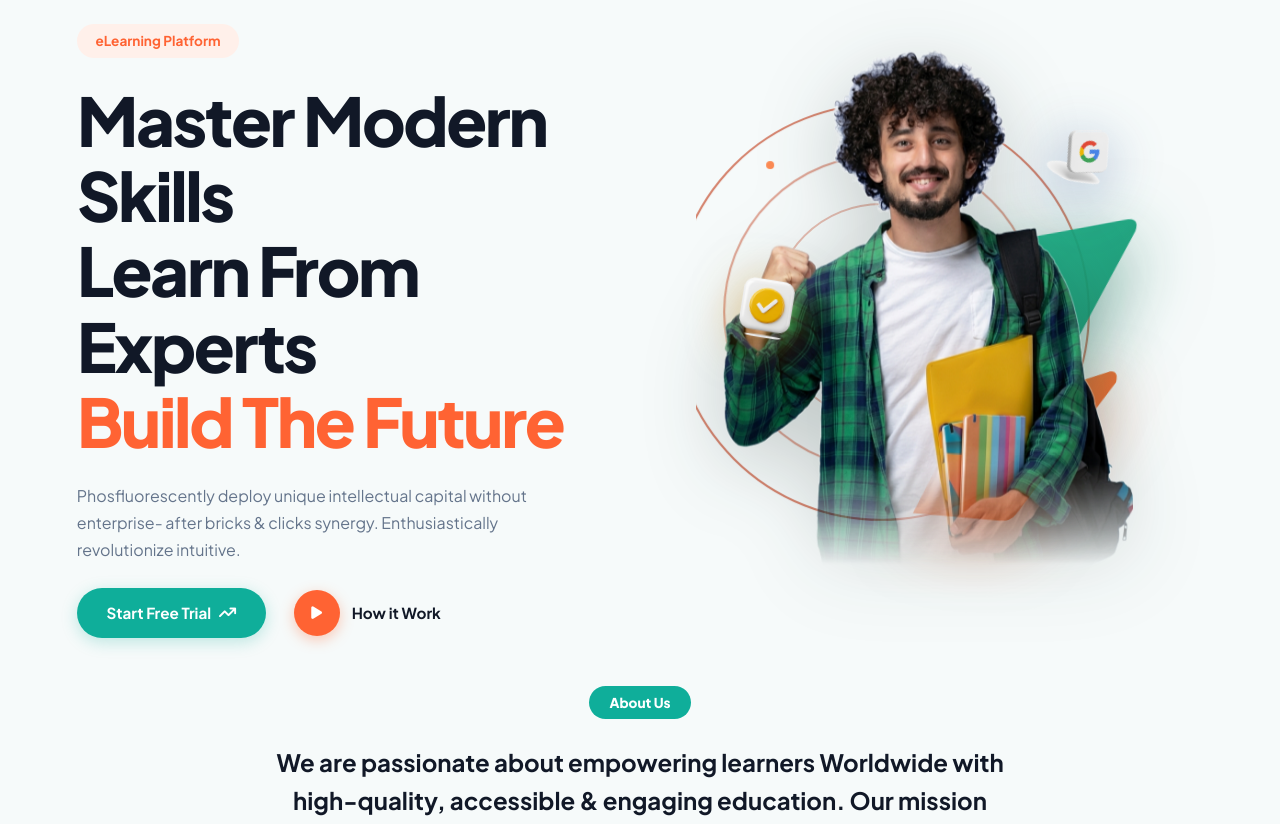
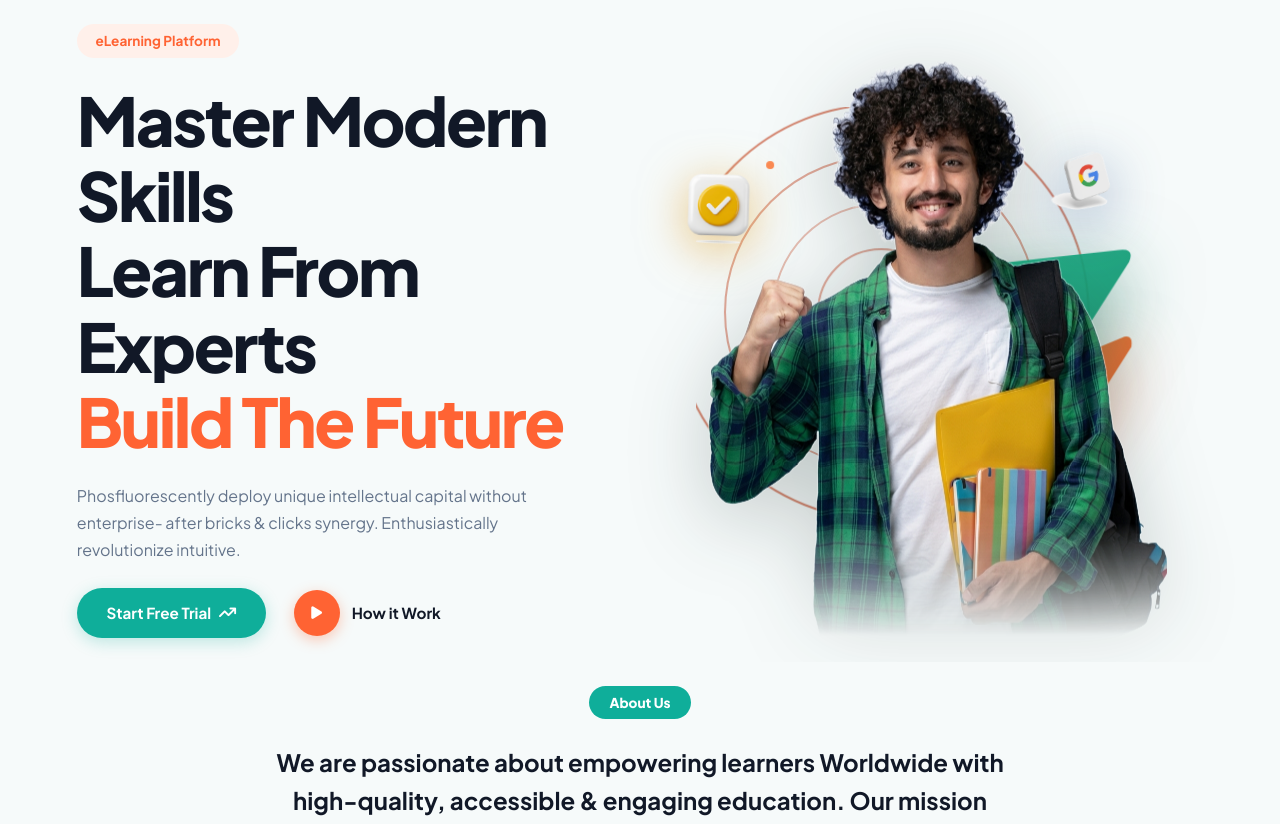
Before and after one commit to saidurrahmanmisket/devskill-lms, a Django app: page / in a window 1280 px wide. Shown: the part 87-911 px from the top of the page. Run offline with Django 5.2, Linux system fonts and the light colour scheme; data that the repository does not hold is empty.

Commit message:
style: perfect hero animations, push student layer down to hide image fade, and change word reveal to a true typing effect

```diff
--- a/templates/public/index.html
+++ b/templates/public/index.html
@@ -233,17 +233,19 @@ body {
   color: var(--dev-orange);
 }
 
-/* Word-by-word entrance animation */
+/* Typing effect word-by-word */
 .hero-word {
   display: inline-block;
   opacity: 0;
-  transform: translateY(28px);
-  animation: wordReveal 0.65s cubic-bezier(0.16, 1, 0.3, 1) forwards;
-}
-@keyframes wordReveal {
-  0% { opacity: 0; transform: translateY(40px) scale(0.8); }
-  60% { opacity: 1; transform: translateY(-10px) scale(1.1); }
-  100% { opacity: 1; transform: translateY(0) scale(1); }
+  clip-path: inset(0 100% 0 0);
+  transform: translateY(0);
+  animation: typingReveal 0.4s cubic-bezier(0.4, 0, 0.2, 1) forwards;
+}
+@keyframes typingReveal {
+  to {
+    opacity: 1;
+    clip-path: inset(0 0 0 0);
+  }
 }
 
 .dev-hero-desc {
@@ -355,12 +357,12 @@ body {
   stroke: #d4806a;
   stroke-width: 2px;
   transform-origin: 185px 205px;
-  animation: radarPulse 5.5s ease-in-out infinite;
+  animation: radarPulse 3s ease-in-out infinite;
 }
 .radar-ring.r-1 { stroke-opacity: 0.9; animation-delay: 0s; }
-.radar-ring.r-2 { stroke-opacity: 0.75; animation-delay: 1.2s; }
-.radar-ring.r-3 { stroke-opacity: 0.55; animation-delay: 2.4s; }
-.radar-ring.r-4 { stroke-opacity: 0.35; animation-delay: 3.6s; }
+.radar-ring.r-2 { stroke-opacity: 0.75; animation-delay: 0.6s; }
+.radar-ring.r-3 { stroke-opacity: 0.55; animation-delay: 1.2s; }
+.radar-ring.r-4 { stroke-opacity: 0.35; animation-delay: 1.8s; }
 
 @keyframes radarPulse {
   0%, 100% {
@@ -398,7 +400,7 @@ body {
 .hero-layer-orange {
   z-index: 2;
   opacity: 0.92;
-  animation: floatOrangeBadge 6.8s ease-in-out infinite alternate;
+  animation: floatOrangeBadge 3.5s ease-in-out infinite alternate;
 }
 .hero-layer-orange .hero-full-svg {
   filter: drop-shadow(0 18px 32px rgba(217, 83, 30, 0.55));
@@ -406,14 +408,14 @@ body {
 
 @keyframes floatOrangeBadge {
   0% { transform: translate(0, 0) rotate(0deg); }
-  100% { transform: translate(-15px, 20px) rotate(5deg); }
+  100% { transform: translate(-25px, 30px) rotate(8deg); }
 }
 
 /* Green "Learn" badge */
 .hero-layer-green {
   z-index: 3;
   opacity: 0.93;
-  animation: floatGreenBadge 6s ease-in-out infinite alternate;
+  animation: floatGreenBadge 3s ease-in-out infinite alternate;
 }
 .hero-layer-green .hero-full-svg {
   filter: drop-shadow(0 20px 36px rgba(11, 107, 80, 0.55));
@@ -421,18 +423,18 @@ body {
 
 @keyframes floatGreenBadge {
   0% { transform: translate(0, 0) rotate(0deg); }
-  100% { transform: translate(15px, -20px) rotate(-5deg); }
+  100% { transform: translate(25px, -30px) rotate(-8deg); }
 }
 
 /* Student centerpiece layer */
 .hero-layer-student {
   z-index: 4;
-  left: 5%;
-  bottom: 0;
-  width: 85%;
+  left: 2%;
+  bottom: -12%;
+  width: 95%;
   pointer-events: auto;
   animation: studentEntrance 0.9s cubic-bezier(0.16, 1, 0.3, 1) forwards,
-             studentGentleBreath 5s ease-in-out infinite alternate 0.9s;
+             studentGentleBreath 3s ease-in-out infinite alternate 0.9s;
 }
 
 .student-graphic {
@@ -456,17 +458,17 @@ body {
 
 @keyframes studentGentleBreath {
   0% { transform: translateY(0); }
-  100% { transform: translateY(-15px); }
+  100% { transform: translateY(-20px); }
 }
 
 /* Floating 3D Checkmark button (Left) */
 .hero-layer-check {
   z-index: 5;
-  left: 9%;
-  top: 32.5%;
-  width: 11%;
+  left: -2%;
+  top: 12%;
+  width: 13%;
   pointer-events: auto;
-  animation: floatCheckmark 4.8s ease-in-out infinite alternate;
+  animation: floatCheckmark 2.8s ease-in-out infinite alternate;
 }
 .check-icon {
   width: 100%;
@@ -485,7 +487,7 @@ body {
     transform: translateY(0) rotate(-5deg);
   }
   100% {
-    transform: translateY(25px) rotate(15deg);
+    transform: translateY(35px) rotate(20deg);
   }
 }
 
@@ -496,7 +498,7 @@ body {
   top: 9%;
   width: 12.5%;
   pointer-events: auto;
-  animation: floatGoogleCard 5.4s ease-in-out infinite alternate;
+  animation: floatGoogleCard 3.2s ease-in-out infinite alternate;
 }
 .google-icon {
   width: 100%;
@@ -515,7 +517,7 @@ body {
     transform: translateY(0) rotate(5deg);
   }
   100% {
-    transform: translateY(-30px) rotate(25deg);
+    transform: translateY(-40px) rotate(30deg);
   }
 }
 
```
